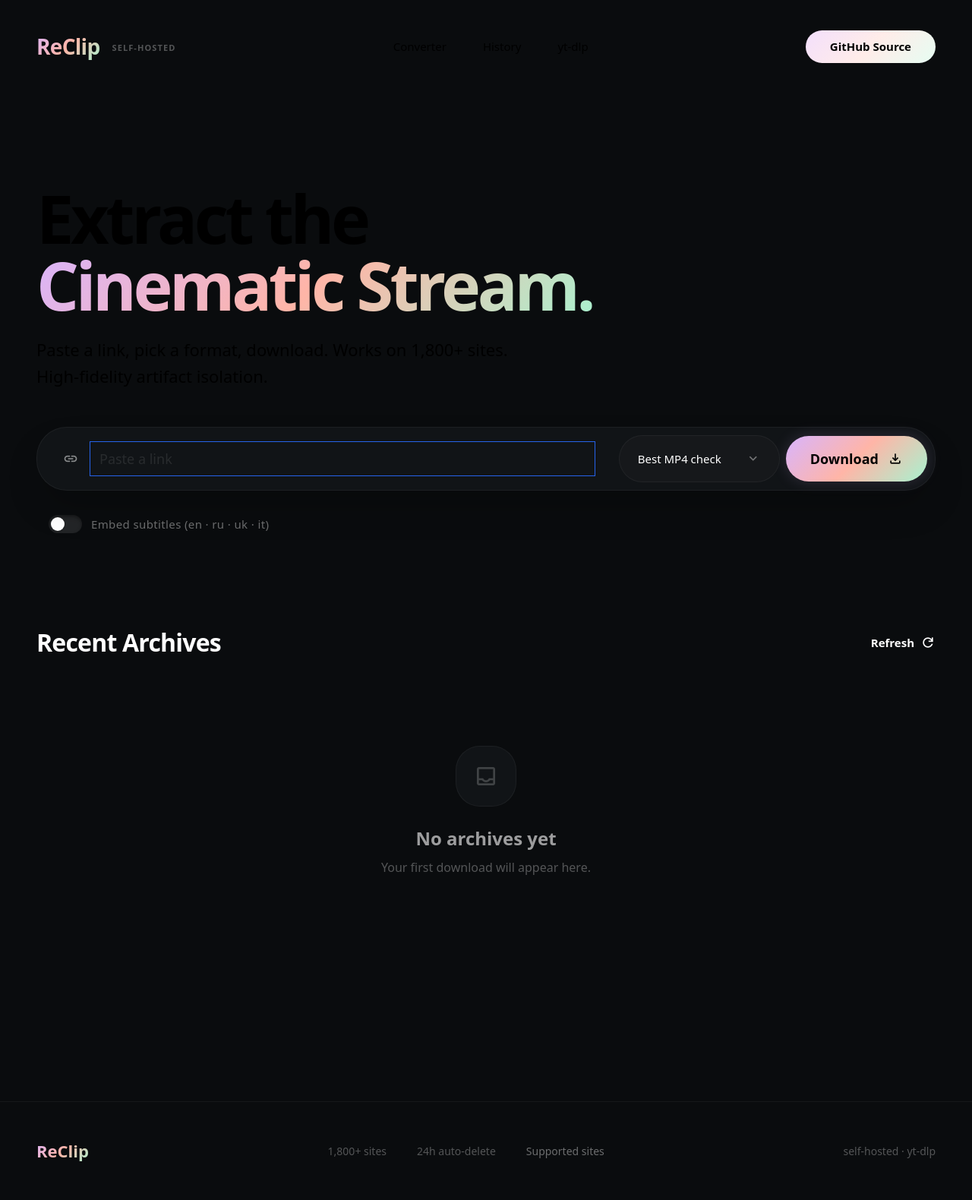
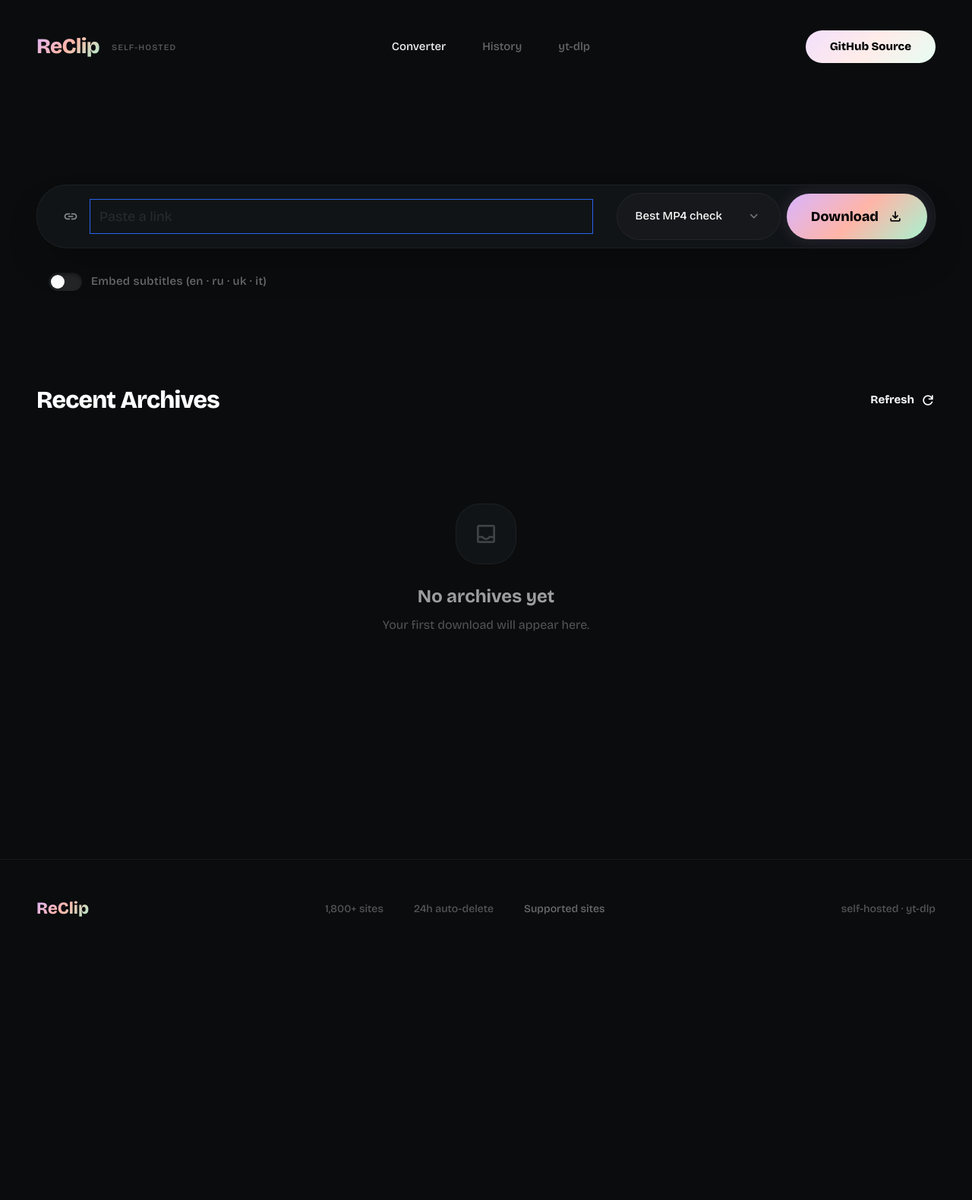
Before and after one commit to akastas/reclip, a FastAPI app: page / in a window 1280 px wide. Shown: the whole page at 76% size. After the commit the page ends 1207 px from the top, so only its background shows below. Run offline with FastAPI, Linux system fonts and the light colour scheme; data that the repository does not hold is empty; parts of the project's set-up code (start-up, migrations or seed data) failed here and were passed over; some libraries are stand-ins or nearby versions.

Commit message:
fix: restore font colors and remove hero text section

```diff
--- a/app/templates/index.html
+++ b/app/templates/index.html
@@ -9,6 +9,28 @@
 <link crossorigin="" href="https://fonts.gstatic.com" rel="preconnect"/>
 <link href="https://fonts.googleapis.com/css2?family=Bricolage+Grotesque:opsz,wght@12..96,200..800&display=swap" rel="stylesheet"/>
 <link href="https://fonts.googleapis.com/css2?family=Material+Symbols+Outlined:wght,FILL@100..700,0..1&display=swap" rel="stylesheet"/>
+<script src="https://cdn.tailwindcss.com?plugins=forms,container-queries"></script>
+<link rel="stylesheet" href="/static/style.css">
+<style type="text/tailwindcss">
+    :root {
+        --lavender: #d8b4fe;
+        --peach: #ffb5a7;
+        --mint: #a7f3d0;
+        --prismatic-gradient: linear-gradient(135deg, var(--lavender) 0%, var(--peach) 50%, var(--mint) 100%);
+    }
+    .bg-prismatic {
+        background-image: var(--prismatic-gradient);
+    }
+    .text-prismatic {
+        background-image: var(--prismatic-gradient);
+        -webkit-background-clip: text;
+        background-clip: text;
+        color: transparent;
+    }
+    .font-bricolage {
+        font-family: 'Bricolage Grotesque', sans-serif;
+    }
+</style>
 <script>
   tailwind.config = {
     darkMode: "class",
@@ -38,28 +60,6 @@
     },
   };
 </script>
-<script src="https://cdn.tailwindcss.com?plugins=forms,container-queries"></script>
-<link rel="stylesheet" href="/static/style.css">
-<style type="text/tailwindcss">
-    :root {
-        --lavender: #d8b4fe;
-        --peach: #ffb5a7;
-        --mint: #a7f3d0;
-        --prismatic-gradient: linear-gradient(135deg, var(--lavender) 0%, var(--peach) 50%, var(--mint) 100%);
-    }
-    .bg-prismatic {
-        background-image: var(--prismatic-gradient);
-    }
-    .text-prismatic {
-        background-image: var(--prismatic-gradient);
-        -webkit-background-clip: text;
-        background-clip: text;
-        color: transparent;
-    }
-    .font-bricolage {
-        font-family: 'Bricolage Grotesque', sans-serif;
-    }
-</style>
 </head>
 <body class="bg-[#0a0c0e] text-on-surface font-body min-h-screen flex flex-col overflow-x-hidden selection:bg-primary/30 selection:text-primary">
 
@@ -85,15 +85,6 @@
 <main id="top" class="flex-grow flex flex-col pt-[120px] lg:pt-[160px] pb-24 w-full">
 
   <section class="max-w-[1600px] mx-auto w-full mb-[120px] flex flex-col items-start px-6 lg:px-12">
-    <div class="flex flex-col items-start w-full">
-      <h1 class="font-headline text-[5xl] md:text-[7xl] lg:text-[88px] font-extrabold tracking-tighter text-on-surface mb-6 leading-[1.0] text-left">
-        Extract the <br/>
-        <span class="text-prismatic">Cinematic Stream.</span>
-      </h1>
-      <p class="font-body text-on-surface/60 text-lg md:text-[22px] max-w-2xl font-light mb-12 leading-relaxed">
-        Paste a link, pick a format, download. Works on 1,800+ sites. <br/>High-fidelity artifact isolation.
-      </p>
-    </div>
 
     <form id="download-form" class="w-full relative bg-[#111417] p-2.5 rounded-[2.5rem] flex flex-col md:flex-row items-center gap-2 border border-white/5 z-10 shadow-2xl">
       <div class="flex-grow flex items-center px-6 w-full group transition-all">
```
